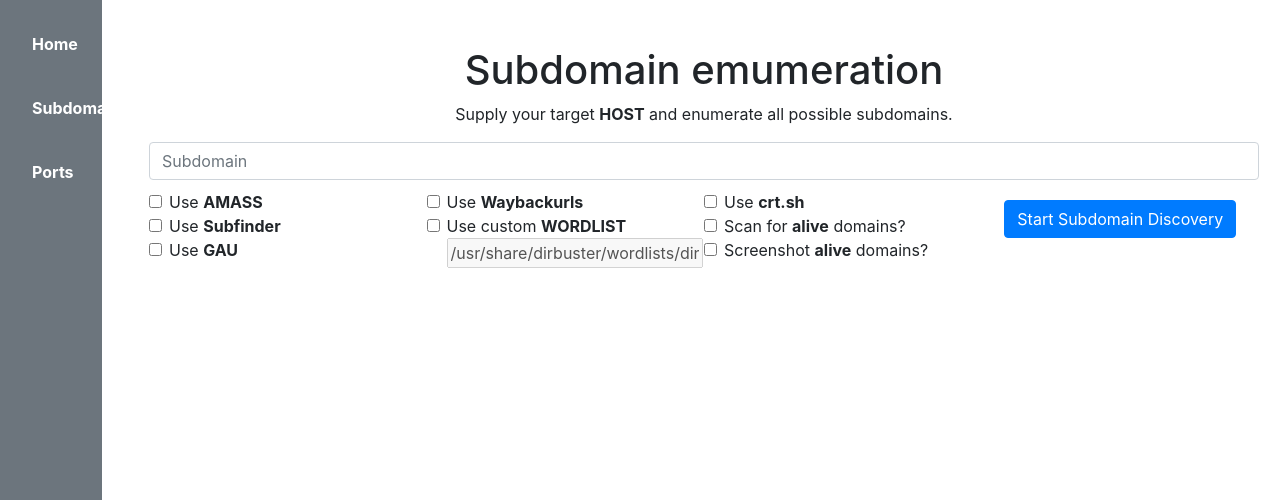
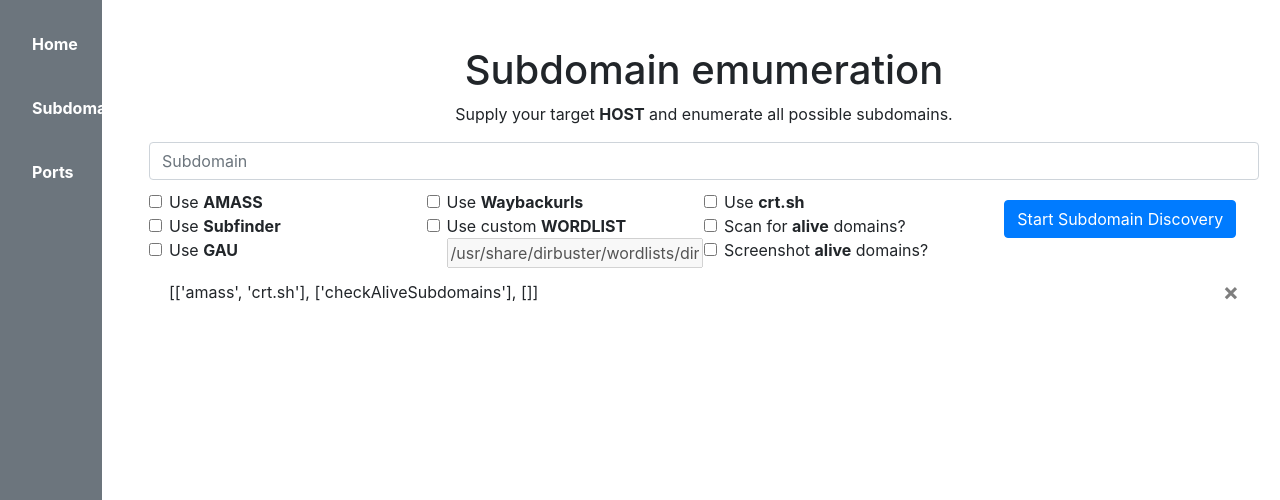
Before and after one commit to WaterLord7788/SmartWebPen, a Flask app: page /subdomains in a window 1280 px wide. Shown: the top 500 px of the page. Run offline with Flask 2, Linux system fonts and the light colour scheme; a user stored in the database is signed in; data comes from the database, SQL or seed files in the repository; both versions use the stored data as it was after the commit; some libraries are stand-ins or nearby versions.

Commit message:
Possibility to save subdomain scanning to database.

```diff
--- a/website/templates/subdomains.html
+++ b/website/templates/subdomains.html
@@ -86,8 +86,17 @@
             </div>
 
         </form>
-
     </div class="embed">
+    <div class="results">
+        {% for subdomain in subdomains %}
+            <li class="list-group-item">
+            {{ subdomain.data }}
+            <button type="button" class="close" onClick="deleteSubdomain({{ subdomain.id }})">
+                <span aria-hidden="true">&times;</span>
+            </button>
+            </li>
+        {% endfor %}
+    </div>
 </div>
 
 {% endautoescape %}
--- a/website/views.py
+++ b/website/views.py
@@ -4,7 +4,7 @@ from flask_login import login_required, current_user
 from . import db, ALLOWED_EXTENSIONS, UPLOAD_FOLDER, ADMIN
 from werkzeug.utils import secure_filename
 from os.path import join, dirname, realpath
-from .models import User
+from .models import User, Subdomains
 from bs4 import BeautifulSoup
 import requests
 import json
@@ -57,6 +57,7 @@ def debug():
 @views.route('/subdomains', methods=['GET', 'POST'])
 @login_required
 def subdomains():
+    subdomains = Subdomains.query.all()
     if request.method == 'POST':
         if request.form.get('subdomain'):
             tools, methods, files = [], [], []
@@ -70,9 +71,15 @@ def subdomains():
             if request.form.get('useScreenshotting'): methods.append('useScreenshotting')
             flash(str('<b>Enumeration started</b> for domain '+request.form.get('subdomain')+'!'), category='success')
             flash(str('The the following <b>tools</b> are going to be used: '+str(tools)+''), category='info')
+
+            # Create subdomains report entry in database.db
+            new_subdomain = Subdomains(data=str([tools, methods, files]))
+            db.session.add(new_subdomain)
+            db.session.commit()
+
         else:
-            return render_template('subdomains.html', user=current_user, state="No subdomain")
-    return render_template('subdomains.html', user=current_user)
+            return render_template('subdomains.html', user=current_user, state="No subdomain", subdomains=subdomains)
+    return render_template('subdomains.html', user=current_user, subdomains=subdomains)
 
 
 @views.route('/ports', methods=['GET', 'POST'])
```
Also changed, not shown: website/database.db.
